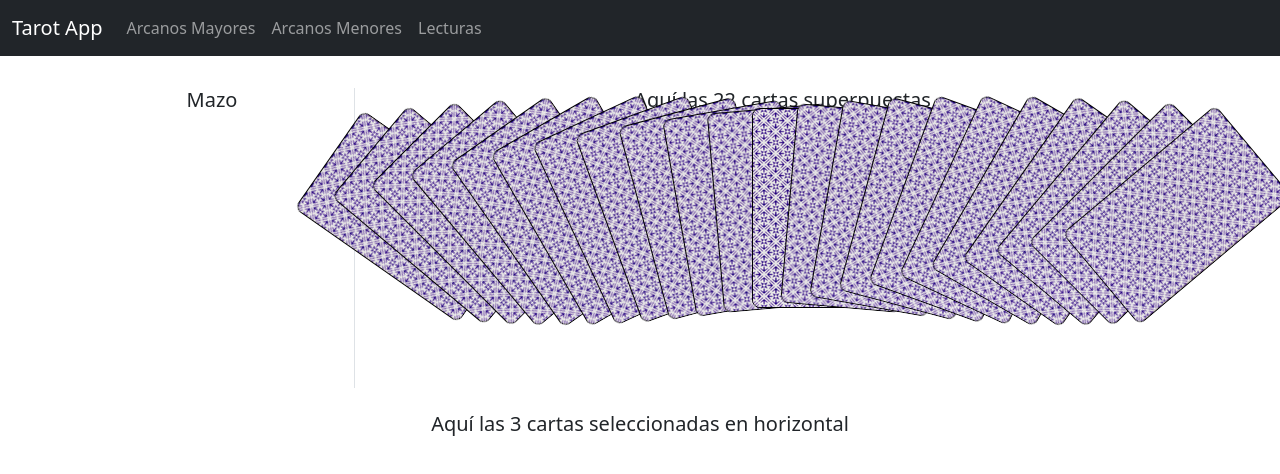
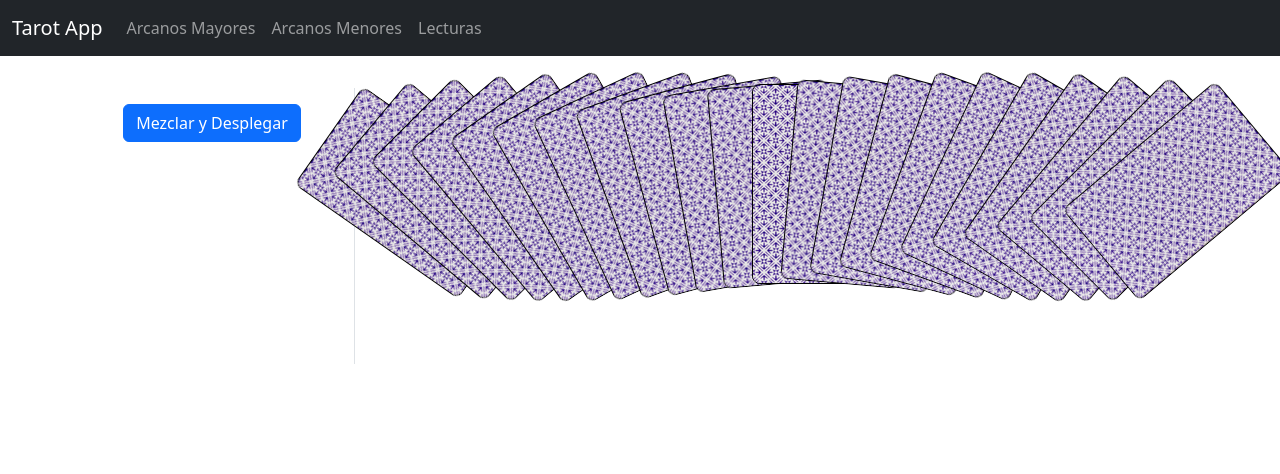
Before and after one commit to Jano6elmar/tarotapp, a React (Vite) app: page /lecturas in a window 1280 px wide. Both pictures are taken after a click on the button "Mezclar y Desplegar". Shown: the top 474 px of the page. Built offline with nearby package versions, Linux system fonts and the light colour scheme.

Commit message:
feat: mejora shuffle avanzado y mazo 3D

```diff
--- a/src/index.css
+++ b/src/index.css
@@ -1,4 +1,10 @@
-/* index.css */
-body {
-  background-color: #f8f9fa;
+@keyframes shuffleCard {
+  0%   { transform: translateY(0) rotate(0); }
+  30%  { transform: translateY(-30px) rotate(-5deg); }
+  60%  { transform: translateX(40px) rotate(5deg); }
+  100% { transform: translateY(0) translateX(0) rotate(0); }
 }
+
+.shuffle-card {
+  animation: shuffleCard 0.8s ease-in-out;
+}
--- a/src/pages/Lecturas.jsx
+++ b/src/pages/Lecturas.jsx
@@ -6,28 +6,34 @@ const Lecturas = () => {
   const [cartas, setCartas] = useState([]);
   const [seleccionadas, setSeleccionadas] = useState([]);
   const [mostrarMazo, setMostrarMazo] = useState(true);
-  const [flipped, setFlipped] = useState({}); // 🔹 Estado para controlar qué cartas se voltearon
+  const [flipped, setFlipped] = useState({});
+  const [shuffling, setShuffling] = useState(false);
 
   // Mezclar y desplegar cartas
   const mezclarYDesplegar = () => {
+    setShuffling(true); // activa animación
+
     const cartasMezcladas = [...arcanosMayores].sort(() => Math.random() - 0.5);
+
+    // espera a que termine animación antes de mostrar el nuevo orden
+    setTimeout(() => {
       setCartas(cartasMezcladas);
       setSeleccionadas([]);
       setFlipped({});
-    setMostrarMazo(false); // Oculta el mazo al desplegar
+      setMostrarMazo(false);
+      setShuffling(false);
+    }, 1000);
   };
 
   // Seleccionar carta
   const seleccionarCarta = (carta) => {
     if (seleccionadas.length < 3 && !seleccionadas.includes(carta)) {
-      // 🔹 Voltea primero la carta
       setFlipped({ ...flipped, [carta.id]: true });
 
-      // 🔹 Espera la animación y luego pasa a tirada
       setTimeout(() => {
         setSeleccionadas([...seleccionadas, carta]);
         setCartas(cartas.filter((c) => c.id !== carta.id));
-      }, 800); // mismo tiempo que la animación
+      }, 800);
     }
   };
 
@@ -36,7 +42,6 @@ const Lecturas = () => {
       <div className="row">
         {/* Bloque Mazo */}
         <div className="col-3 text-center border-end">
-          <h5>Mazo</h5>
           {mostrarMazo && (
             <div
               className="position-relative d-inline-block"
@@ -59,27 +64,29 @@ const Lecturas = () => {
               ))}
             </div>
           )}
-          {mostrarMazo && (
+
           <div className="mt-3">
             <button onClick={mezclarYDesplegar} className="btn btn-primary">
               Mezclar y Desplegar
             </button>
           </div>
-          )}
         </div>
 
         {/* Bloque Cartas Superpuestas */}
         <div className="col-9 text-center">
-          <h5>Aquí las 22 cartas superpuestas</h5>
           <div
+            id="abanico"
             className="position-relative d-flex justify-content-center mt-3"
             style={{ height: "260px" }}
           >
             {cartas.map((carta, index) => (
               <div
                 key={carta.id}
-                className="position-absolute"
+                className={`position-absolute ${
+                  shuffling ? "shuffle-card" : ""
+                }`}
                 style={{
+                  animationDelay: shuffling ? `${index * 50}ms` : "0s",
                   left: `${index * 35}px`,
                   transform: `rotate(${
                     index * 5 - (cartas.length * 2.5)
@@ -89,14 +96,18 @@ const Lecturas = () => {
                   perspective: "1000px",
                 }}
                 onMouseEnter={(e) => {
+                  if (!shuffling) {
                     e.currentTarget.style.transform = `rotate(${
                       index * 5 - (cartas.length * 2.5)
                     }deg) translateY(-40px) scale(1.1)`;
+                  }
                 }}
                 onMouseLeave={(e) => {
+                  if (!shuffling) {
                     e.currentTarget.style.transform = `rotate(${
                       index * 5 - (cartas.length * 2.5)
                     }deg) translateY(-20px) scale(1)`;
+                  }
                 }}
                 onClick={() => seleccionarCarta(carta)}
               >
@@ -164,7 +175,6 @@ const Lecturas = () => {
       {/* Bloque Tirada */}
       <div className="row mt-4">
         <div className="col-12 text-center">
-          <h5>Aquí las 3 cartas seleccionadas en horizontal</h5>
           <div className="d-flex justify-content-center mt-3">
             {seleccionadas.map((carta) => (
               <div
```
Lines whose indentation alone changed are shown as unchanged.
